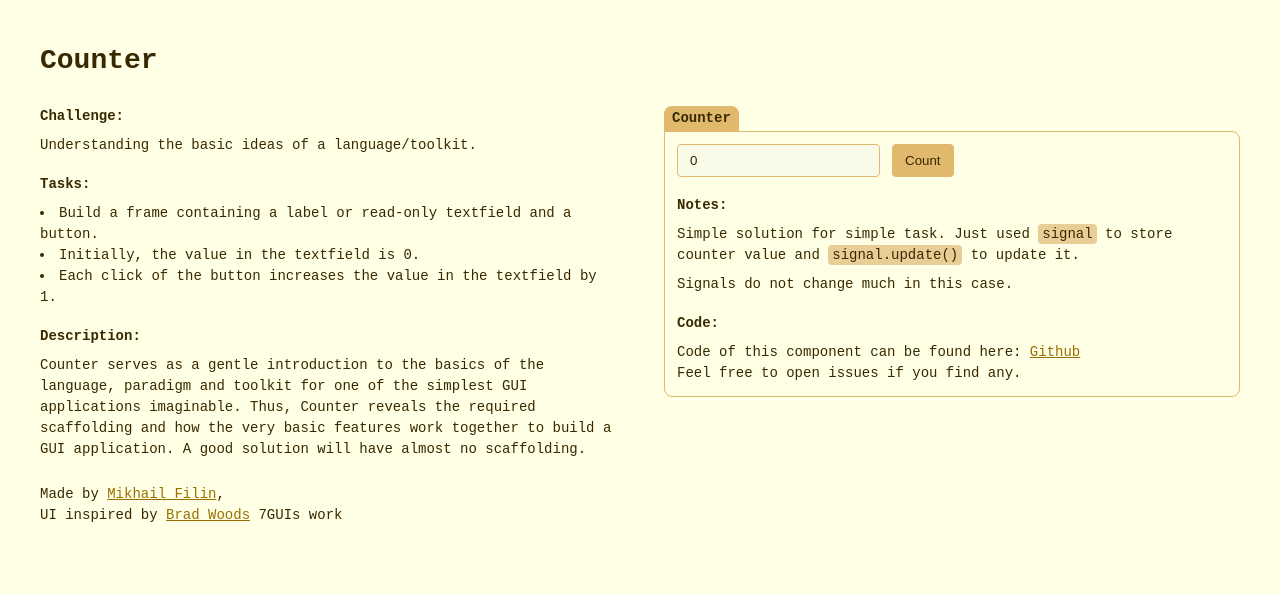
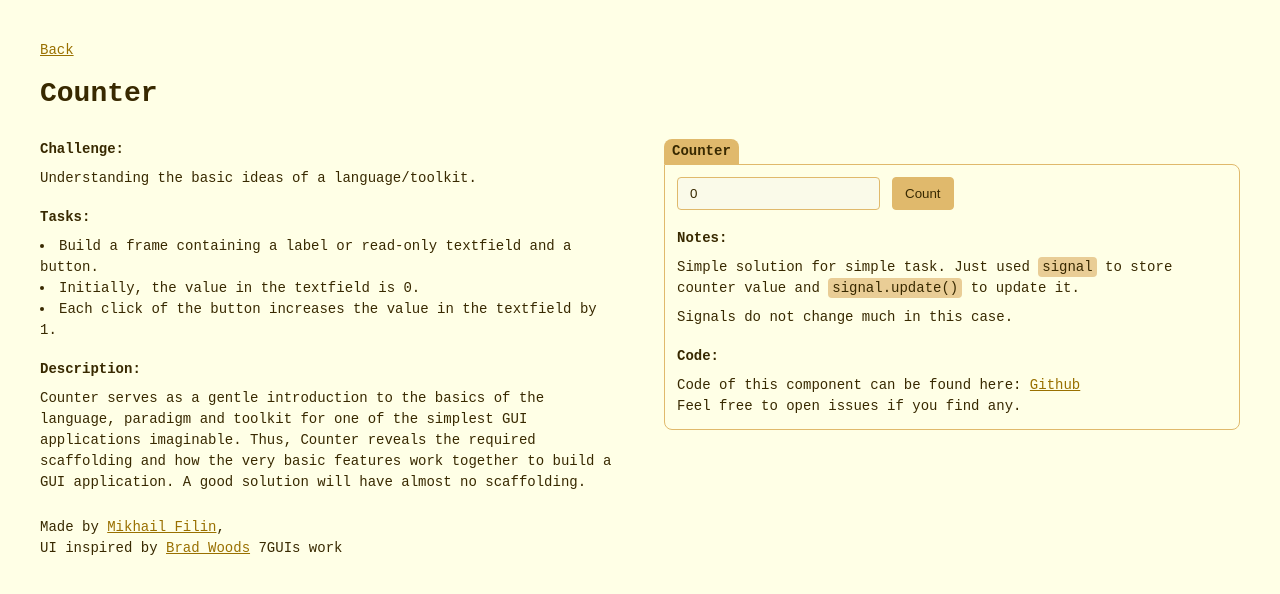
Before and after one commit to mikhail-filin/7guis-angular16, an Angular app: page /features/counter in a window 1280 px wide. Shown: the top 594 px of the page. Built offline with nearby package versions, Linux system fonts and the light colour scheme.

Commit message:
Add back button to feature pages (#34)

```diff
--- a/src/app/page-features/page-features.component.html
+++ b/src/app/page-features/page-features.component.html
@@ -1,3 +1,8 @@
+<header class="header">
+    <nav>
+        <a [routerLink]="'/'">Back</a>
+    </nav>
+</header>
 <guis-feature-wrapper [featureData]="featureData">
     <guis-solution-wrapper [implementationData]="implementationData">
         <router-outlet></router-outlet>
--- a/src/app/page-features/page-features.component.scss
+++ b/src/app/page-features/page-features.component.scss
@@ -0,0 +1,7 @@
+@use 'src/styles/variables';
+
+:host {
+	display: flex;
+	flex-direction: column;
+	gap: variables.$gap;
+}
```
